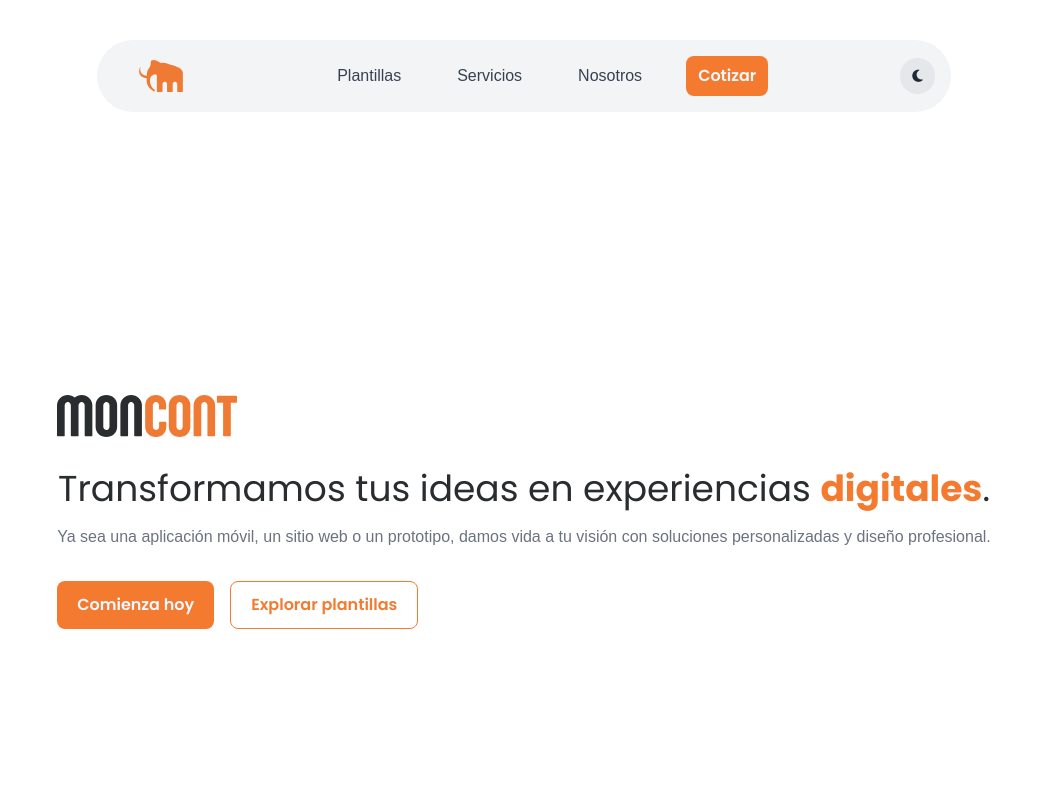
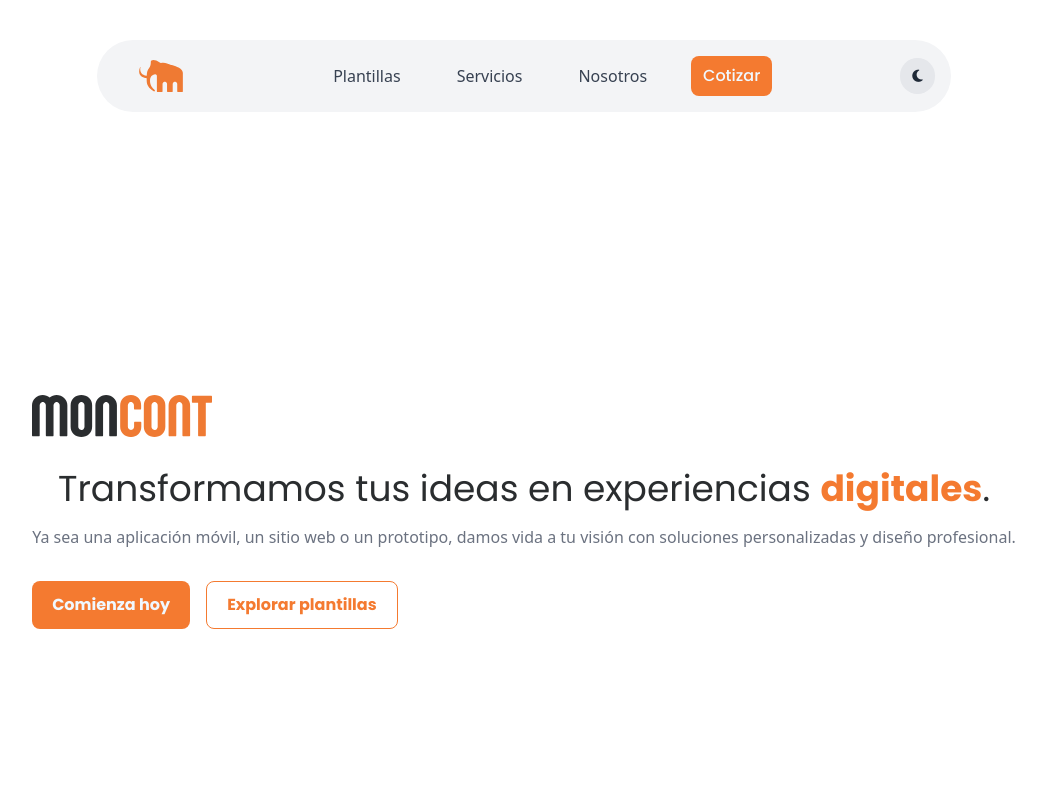
Before and after one commit to JoseMoncont/moncont, a Next.js app: page / in a window 1280 px wide. Shown: the top 800 px of the page, without its empty margins (116-1161 px from the left). Built offline with nearby package versions, Linux system fonts and the light colour scheme.

Commit message:
ajuste prueba funte

```diff
--- a/src/app/globals.css
+++ b/src/app/globals.css
@@ -18,5 +18,5 @@
 body {
   color: var(--foreground);
   background: var(--background);
-  font-family: Arial, Helvetica, sans-serif;
+
 }
--- a/src/app/home/principal.tsx
+++ b/src/app/home/principal.tsx
@@ -34,14 +34,14 @@
         </div>
         <div className="flex gap-4 items-center mt-8">
           <Link
-            className="btn-primario transition-colors flex items-center justify-center bg-foreground text-background hover:bg-[#383838] dark:hover:bg-[#ccc] text-sm sm:text-base h-10 sm:h-12 px-4 sm:px-5"
+            className="btn-primario transition-colors flex items-center justify-center bg-foreground text-background hover:bg-[#383838] dark:hover:bg-[#ccc] text-sm sm:text-base h-10 sm:h-12 px-4 sm:px-5 poppins-bold"
             href="/cotizacion"
             rel="noopener noreferrer"
           >
             Comienza hoy
           </Link>
           <Link
-            className="btn-secundario dark:btn-secundario-dark border-black/[.08] dark:border-white/[.145] transition-colors flex items-center justify-center hover:bg-[#f2f2f2] dark:hover:bg-[#1a1a1a] hover:border-transparent text-sm sm:text-base h-10 sm:h-12 px-4 sm:px-5 sm:min-w-44"
+            className="btn-secundario dark:btn-secundario-dark poppins-bold border-black/[.08] dark:border-white/[.145] transition-colors flex items-center justify-center hover:bg-[#f2f2f2] dark:hover:bg-[#1a1a1a] hover:border-transparent text-sm sm:text-base h-10 sm:h-12 px-4 sm:px-5 sm:min-w-44"
             href="/plantillas"
             rel="noopener noreferrer"
           >
--- a/src/app/layout.tsx
+++ b/src/app/layout.tsx
@@ -16,7 +16,7 @@
 }>) {
   return (
     <html lang="es">
-      <body className={` antialiased`}>
+      <body className={` `}>
         <>{children}</>
       </body>
     </html>
--- a/src/components/navbar0.tsx
+++ b/src/components/navbar0.tsx
@@ -86,7 +86,7 @@
               </Link>
             </li>
             <li>
-              <button className="btn-primario block w-full lg:w-auto px-3 py-2 ">
+              <button className="btn-primario block w-full lg:w-auto px-3 py-2 poppins-medium">
                 Cotizar
               </button>
             </li>
--- a/src/styles/components/botones.css
+++ b/src/styles/components/botones.css
@@ -4,8 +4,6 @@
 
     border-radius: 0.5rem;
     font-weight: 600;
-    font-family: 'Poppins';
-
     color: aliceblue;
     text-align: center;
     transition: background-color 0.3s ease, transform 0.2s ease;
@@ -25,7 +23,6 @@
   border: 1px solid #f47a30;
   color: #f47a30;
   border-radius: 0.5rem;
-  font-family: 'Poppins';
   font-weight: 600;
   text-align: center;
   transition: background-color 0.3s ease, transform 0.2s ease;
@@ -36,8 +33,6 @@
 .btn-terciario{
 
   color: #f47a30;
-
-  font-family: 'Poppins';
   font-weight: 600;
   text-align: center;
   text-decoration-line: underline;
```
